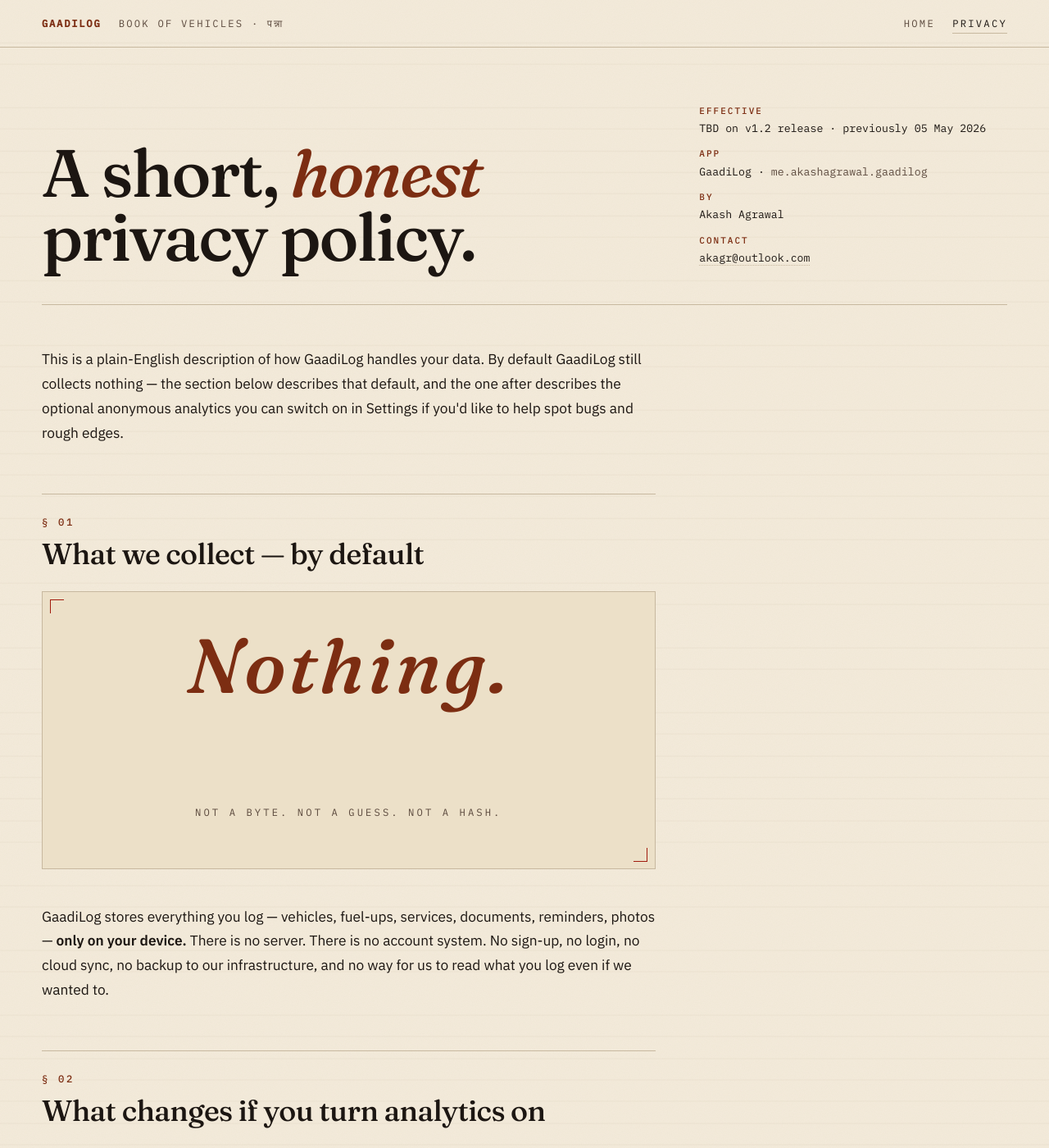
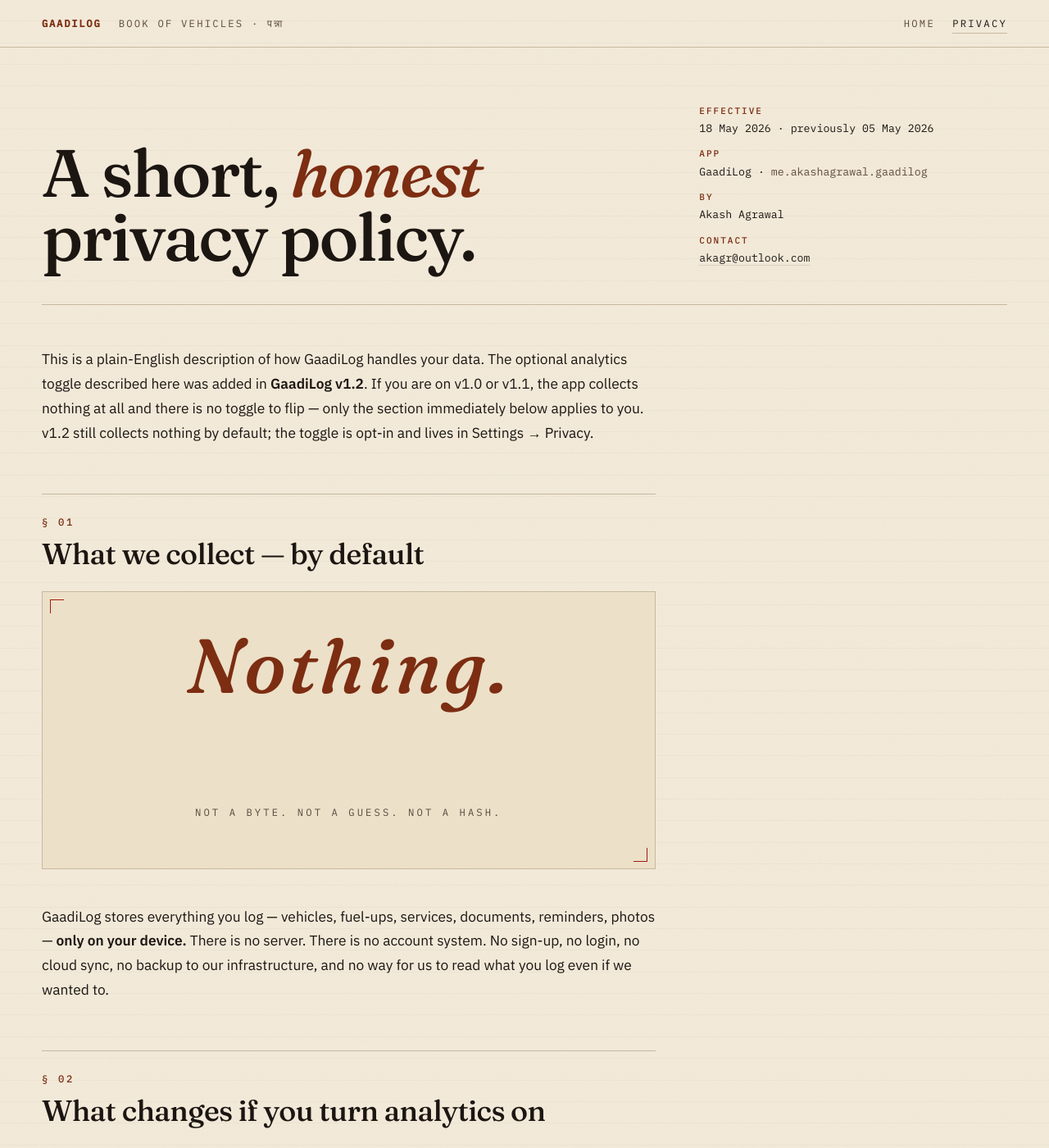
Before and after one commit to akagr/gaadilog-site, a Jekyll site: the page built from privacy-policy.md, in a window 1280 px wide and 1400 px high. Shown: the whole window at 82% size. Built offline with Jekyll 4.4.1, drawn with Linux system fonts in a browser that asks for light colours; some web fonts are replaced; some of the changed text lies outside the part shown.

Commit message:
docs(web): publish v1.2-aware privacy policy pre-submission
Rewrites web/privacy-policy.md with wording that is accurate for both
the currently-live v1.1 binary AND the v1.2 binary about to enter
review. Eliminates the slice 7 ordering risk where v1.2's privacy
answers in App Store Connect would have understated what the live
policy disclosed — Apple reviewers sometimes reject when the policy
trails the binary on collection scope.

Four changes:

- Effective date 18 May 2026 (the change-date), keeping "previously
  05 May 2026" so readers can see the policy has just shifted.

- Intro paragraph now leads with "the optional analytics toggle
  described here was added in v1.2. If you are on v1.0 or v1.1, the
  app collects nothing at all and there is no toggle to flip." So a
  v1.1 user landing on the new policy isn't confused by references to
  a toggle that doesn't exist in their installed binary.

- "Settings → Privacy has a toggle" paragraph hedged to "In GaadiLog
  v1.2 and later, Settings → Privacy has a toggle…" — same reason.

- Changes-to-policy section's wording loosened so it reads correctly
  in the period between policy-publish and v1.2 going live.

Marketing-site version strings (web/_layouts/default.html line 54,
web/index.md lines 15/17) intentionally left at v1.1 — the homepage
should match the App Store's live version until v1.2 is actually live.
Slice 7 (post-approval) bumps those.

Co-Authored-By: Claude Opus 4.7 (1M context) <noreply@anthropic.com>

```diff
--- a/privacy-policy.md
+++ b/privacy-policy.md
@@ -8,7 +8,7 @@ description: GaadiLog collects nothing by default. Optional anonymous analytics,
 <header class="policy-head">
   <h1 class="policy-head__title">A short, <em>honest</em> privacy policy.</h1>
   <dl class="policy-meta">
-    <dt>Effective</dt><dd>TBD on v1.2 release · previously 05 May 2026</dd>
+    <dt>Effective</dt><dd>18 May 2026 · previously 05 May 2026</dd>
     <dt>App</dt><dd>GaadiLog · <span style="color:var(--ink-soft)">me.akashagrawal.gaadilog</span></dd>
     <dt>By</dt><dd>Akash Agrawal</dd>
     <dt>Contact</dt><dd><a href="mailto:akagr@outlook.com">akagr@outlook.com</a></dd>
@@ -17,7 +17,7 @@ description: GaadiLog collects nothing by default. Optional anonymous analytics,
 
 <div class="prose" markdown="0">
 
-<p>This is a plain-English description of how GaadiLog handles your data. By default GaadiLog still collects nothing — the section below describes that default, and the one after describes the optional anonymous analytics you can switch on in Settings if you'd like to help spot bugs and rough edges.</p>
+<p>This is a plain-English description of how GaadiLog handles your data. The optional analytics toggle described here was added in <strong>GaadiLog v1.2</strong>. If you are on v1.0 or v1.1, the app collects nothing at all and there is no toggle to flip — only the section immediately below applies to you. v1.2 still collects nothing by default; the toggle is opt-in and lives in Settings → Privacy.</p>
 
 <h2>What we collect — by default</h2>
 
@@ -30,7 +30,7 @@ description: GaadiLog collects nothing by default. Optional anonymous analytics,
 
 <h2>What changes if you turn analytics on</h2>
 
-<p>Settings → Privacy has a toggle, <strong>off out of the box</strong>, labeled <em>"Share anonymous usage data."</em> Turning it on sends a small stream of anonymous events to our analytics provider, <a href="https://posthog.com">PostHog</a>, so we can see which features get used and catch errors before they hit users at scale.</p>
+<p>In <strong>GaadiLog v1.2 and later</strong>, Settings → Privacy has a toggle, <strong>off out of the box</strong>, labeled <em>"Share anonymous usage data."</em> Turning it on sends a small stream of anonymous events to our analytics provider, <a href="https://posthog.com">PostHog</a>, so we can see which features get used and catch errors before they hit users at scale.</p>
 
 <table class="ledger-table">
   <thead>
@@ -130,7 +130,7 @@ description: GaadiLog collects nothing by default. Optional anonymous analytics,
 
 <h2>Changes to this policy</h2>
 
-<p>If the policy changes — as it did in v1.2, when the optional analytics toggle was added — the new version appears at the same URL with an updated effective date. Material changes (anything that affects what data leaves your device) also surface in-app the next time you open it, which is how you would have found out about the v1.2 update.</p>
+<p>If the policy changes, the new version appears at the same URL with an updated effective date. Material changes — anything that affects what data leaves your device — also surface in-app via a one-time upgrade banner the next time you open it. The v1.2 update (introducing the optional analytics toggle described above) was the most recent such change.</p>
 
 <h2>Contact</h2>
 
```
